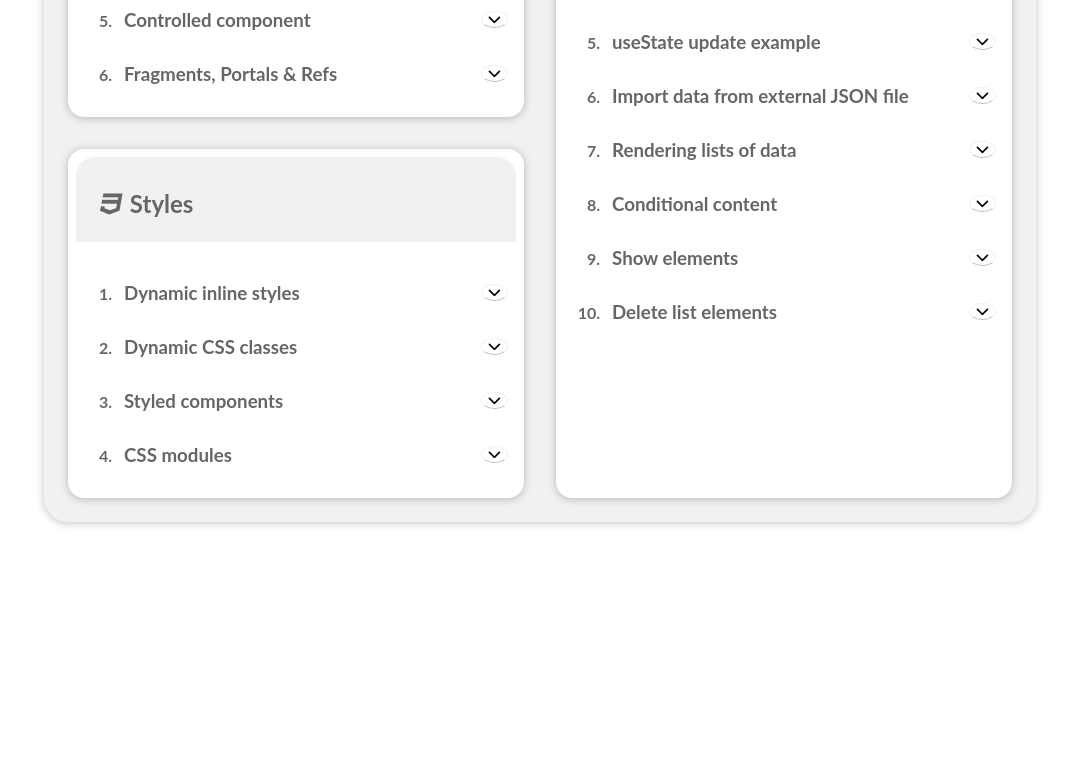
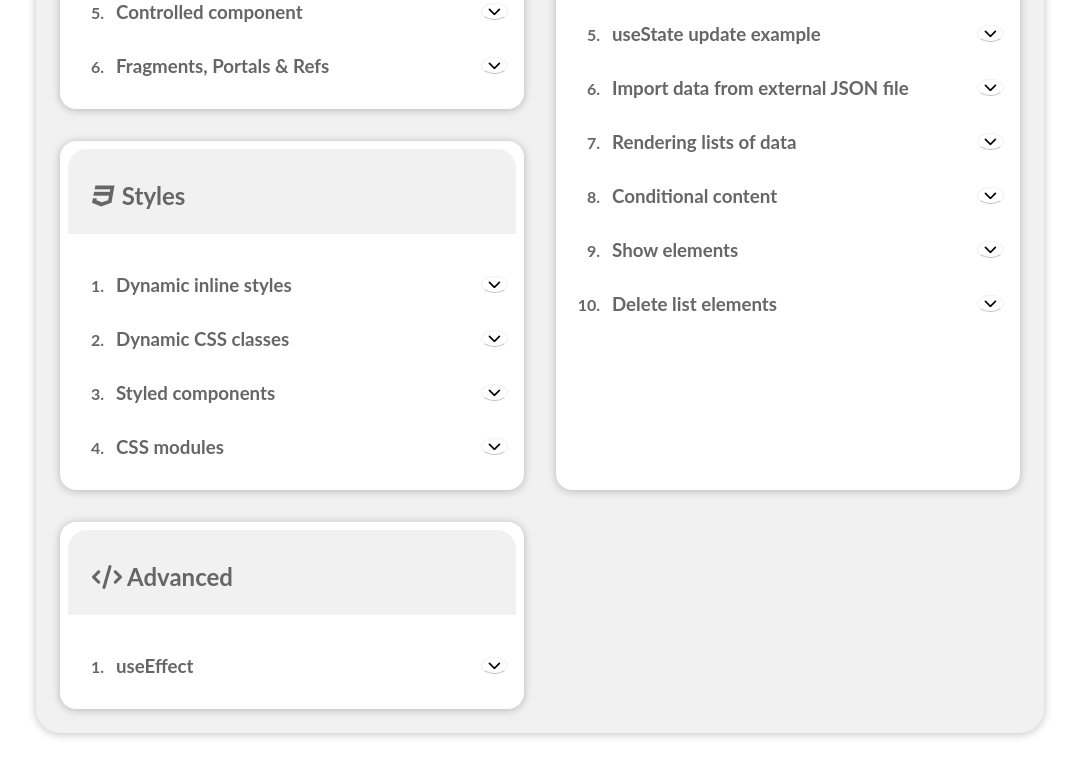
Before and after one commit to mkonemo/react-basics, a React (Create React App) app: page / in a window 1280 px wide. Shown: the part 526-1302 px from the top of the page, without its empty margins (100-1179 px from the left). Before the commit the page ends 1144 px from the top, so only its background shows below. Built offline with nearby package versions, Linux system fonts and the light colour scheme.

Commit message:
1 file modified

```diff
--- a/src/App.js
+++ b/src/App.js
@@ -10,8 +10,6 @@ import DynamicClassStyles from './components/styles/DynamicClassStyles';
 import StyledComponents from './components/styles/StyledComponents';
 import CSSModules from './components/styles/CSSModules';
 import Portals from './components/portals/Portals';
-
-
 
 import DateExample from './components/date/DateExample';
 import Json from './components/json/Json';
@@ -33,7 +31,7 @@ const App = () => {
     setAltTheme(!altTheme);
   };
   return (
-    <div>
+    <React.Fragment>
       <div id="main" className={`main ${altTheme ? 'alt-theme' : ''}`}>
         <button
           className="btn-theme"
@@ -120,8 +118,6 @@ const App = () => {
                     <CSSModules />
                   </Show>
                 </li>
-
-
               </ol>
             </div>
           </div>
@@ -197,15 +193,38 @@ const App = () => {
                 </li>
                 <li>
                   <Show title="Delete list elements">
-                    <p>For an example on how to delete list elements, refer to the <a target='_blank' href="https://react-2nd-project.firebaseapp.com/?38820">2nd project</a> in the React course.</p>
+                    <p>
+                      For an example on how to delete list elements, refer to
+                      the{' '}
+                      <a
+                        target="_blank"
+                        href="https://react-2nd-project.firebaseapp.com/?38820"
+                      >
+                        2nd project
+                      </a>{' '}
+                      in the React course.
+                    </p>
                   </Show>
                 </li>
               </ol>
             </div>
           </div>
+          <div className="grid-container__item">
+            <div className="box item4">
+              <h2>
+                <i class="fas fa-code"></i> Advanced
+              </h2>
+
+              <ol>
+                <li><Show title="useEffect">
+                    <DateExample />
+                  </Show></li>
+              </ol>
+            </div>
+          </div>
         </div>
       </div>
-    </div>
+    </React.Fragment>
   );
 };
 export default App;
```
